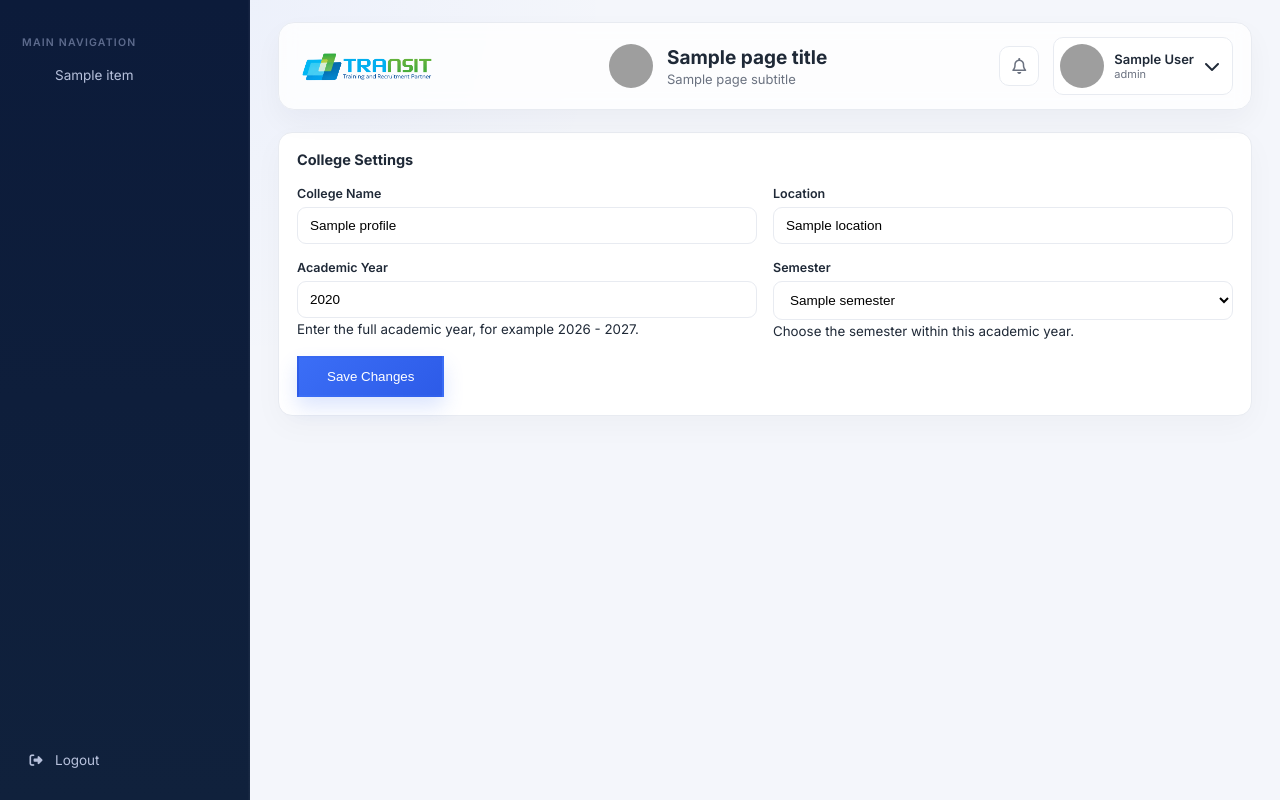
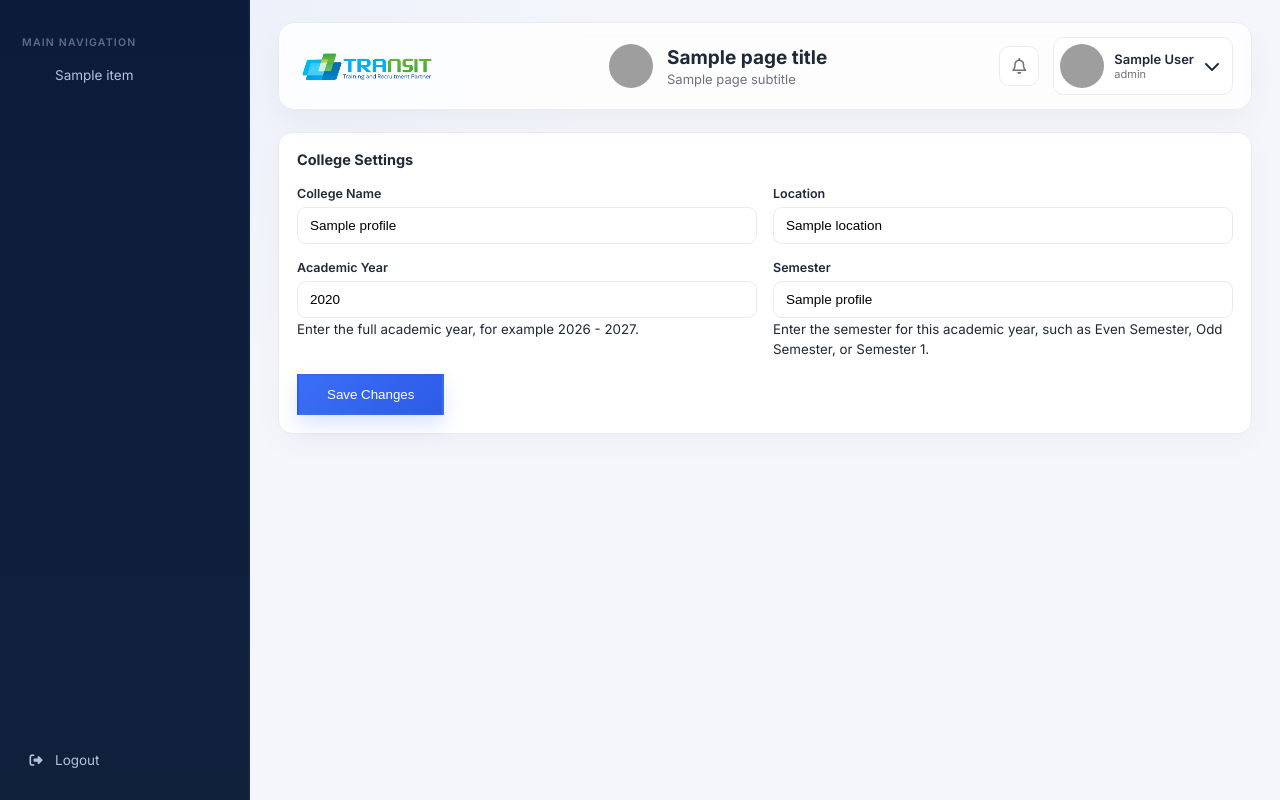
Before and after one commit to Nikhil3537/transit-nexus, a Django app: template portal/templates/portal/college_settings.html in a window 1280 px wide. Run offline with Django 5.2, Linux system fonts and the light colour scheme; the template is opened without the code that fills it: most values are stand-ins (such as "Sample title", 1, 10 or a date in 2020); grey boxes are pictures that could not be loaded.

Commit message:
Allow colleges to enter semester manually

```diff
--- a/portal/templates/portal/college_settings.html
+++ b/portal/templates/portal/college_settings.html
@@ -9,7 +9,7 @@
     <div><label>College Name</label><input type="text" name="college_name" value="{{ profile.college_name }}"></div>
     <div><label>Location</label><input type="text" name="location" value="{{ profile.location }}"></div>
     <div><label for="academic_year">Academic Year</label><input id="academic_year" type="text" name="academic_year" value="{{ profile.academic_year }}" placeholder="2026 - 2027" aria-describedby="academic-year-help"><small id="academic-year-help" class="muted">Enter the full academic year, for example 2026 - 2027.</small></div>
-    <div><label for="semester_label">Semester</label><select id="semester_label" name="semester_label">{% for semester in semester_options %}<option value="{{ semester }}" {% if profile.semester_label == semester %}selected{% endif %}>{{ semester }}</option>{% endfor %}</select><small class="muted">Choose the semester within this academic year.</small></div>
+    <div><label for="semester_label">Semester</label><input id="semester_label" type="text" name="semester_label" value="{{ profile.semester_label }}" placeholder="e.g. Even Semester" required><small class="muted">Enter the semester for this academic year, such as Even Semester, Odd Semester, or Semester 1.</small></div>
     <div style="grid-column: 1 / -1;"><button type="submit" class="btn-primary" style="width:auto; padding:11px 28px;">Save Changes</button></div>
   </form>
 </section>
```
